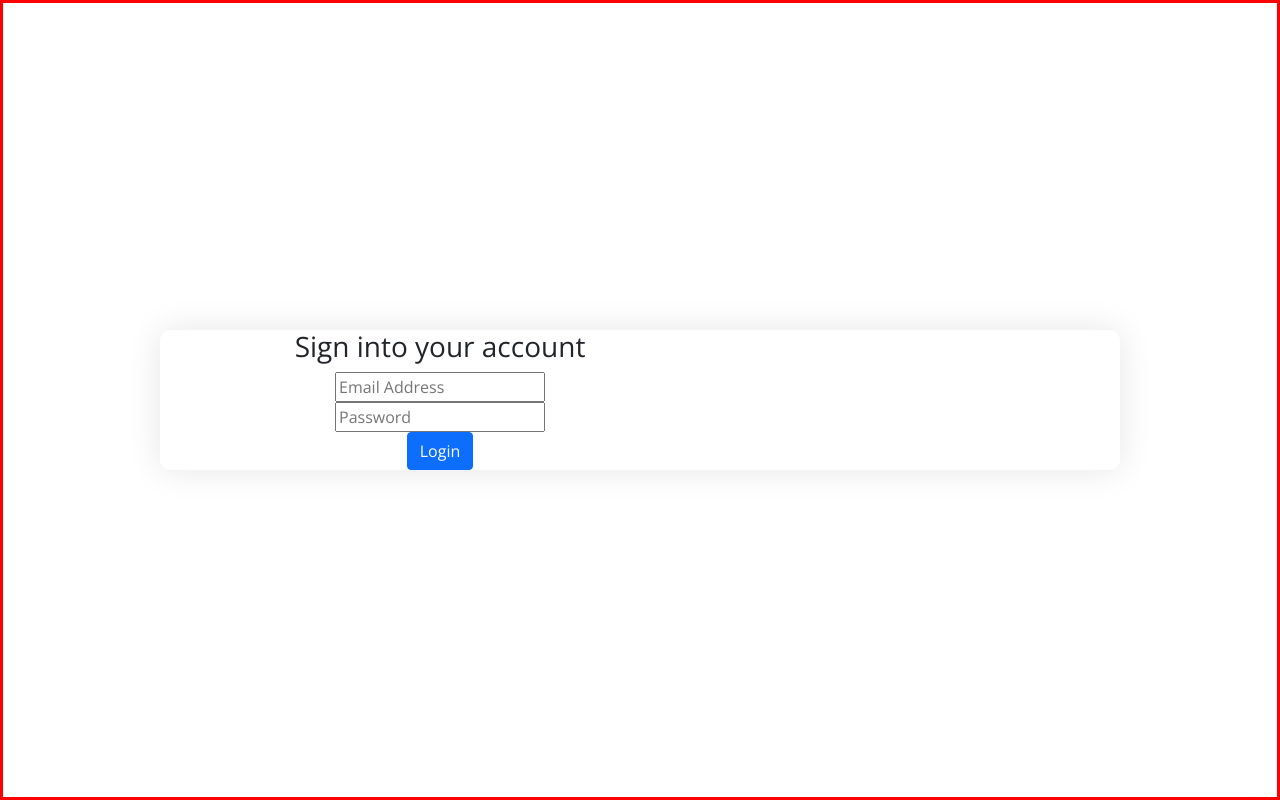
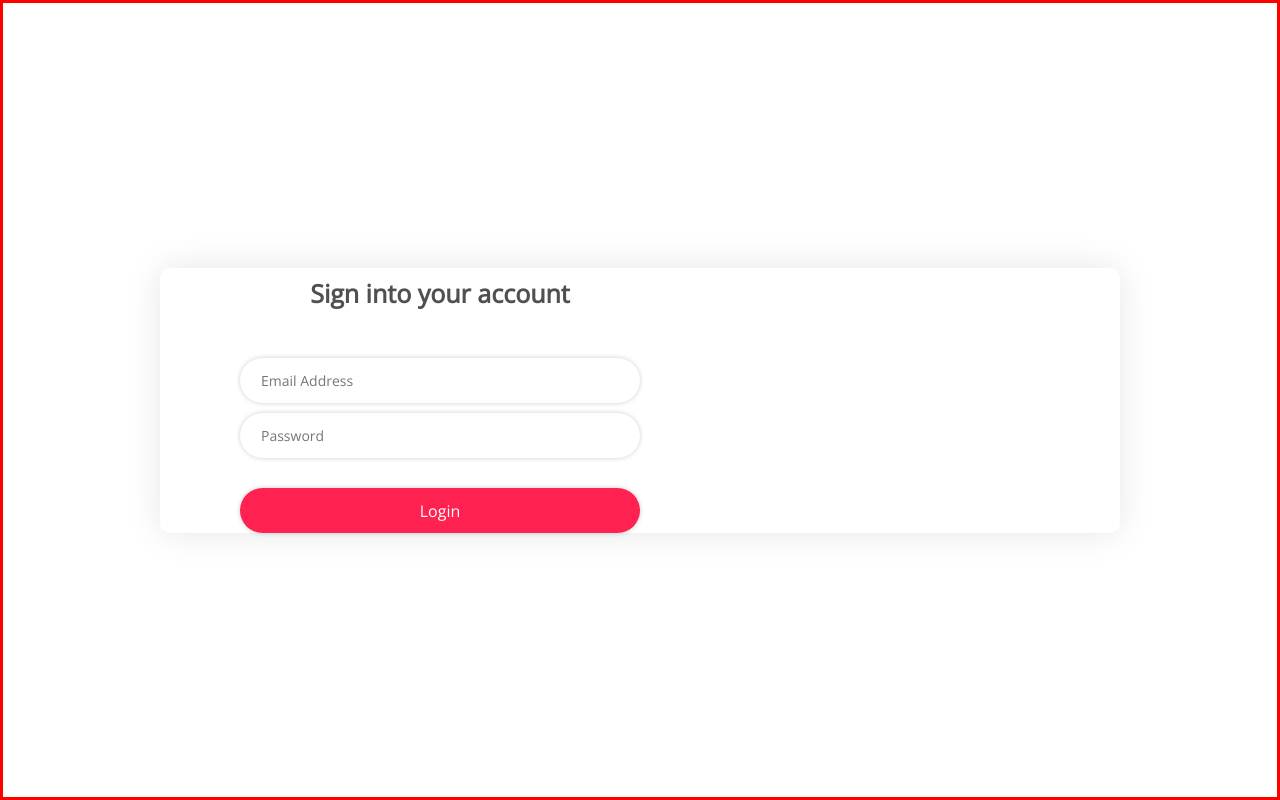
Before and after one commit to rohithkumar53/Mern-App, a React (Create React App) app: page / in a window 1280 px wide. Built offline with nearby package versions, Linux system fonts and the light colour scheme.

Commit message:
completed login styling

```diff
--- a/src/components/imports/LoginForm.jsx
+++ b/src/components/imports/LoginForm.jsx
@@ -16,7 +16,7 @@ export default function LoginForm(props) {
                       <input type="text" id='password' className="input-text" placeholder="Password" />
                     </div>
                     <div className="form-group">
-                      <button className='btn btn-primary'>Login</button>
+                      <button className='btn primary-btn'>Login</button>
                     </div>
                   </form>
                 </div>
--- a/src/sass/_extends.scss
+++ b/src/sass/_extends.scss
@@ -7,3 +7,12 @@
 .text-center{
     text-align: center;
 }
+.width-100{
+    width: 100%;
+}
+.font-bold{
+    font-weight: bold;
+}
+.background{
+    background: #fff;
+}
--- a/src/sass/_login.scss
+++ b/src/sass/_login.scss
@@ -15,5 +15,59 @@
         border-radius: 10px;
     }
     /*login form styling*/
-    @extend .text-center;
+    .form-section{
+        @extend .text-center;
+        max-width: 400px;
+        margin: 0 auto;
+        @extend .width-100;
+        > .title{
+            margin: 10px 0 50px 0;
+            > h3{
+                font-size: 25px;
+                @extend .font-bold;
+                color: #505050;
+            }
+        }
+        .login-inner-form{
+            @extend .position-relative;
+            color: #979797;
+            .form-box{
+                float:right;
+                @extend .width-100;
+                @extend .position-relative;
+
+                //style input text box
+                > .input-text{
+                    font-size: 14px;
+                    outline: none;
+                    color: #616161;
+                    border-radius: 50px;
+                    border: 1px solid transparent;
+                    @extend .background;
+                    box-shadow: 0 0 5px rgba(0, 0, 0, 0.2);
+                    padding: 11px 45px 11px 20px;
+                    @extend .width-100;
+                    margin-bottom: 10px;
+                }
+            }
+            .primary-btn{
+                background: #ff214f;
+                @extend .width-100;
+                border: none;
+                color: #fff;
+                box-shadow: 0 0 5px rgba(0, 0, 0, 0.2);
+                padding: 10px 30px 9px 30px;
+                cursor: pointer;
+                height: 45px;
+                border-radius: 50px;
+                margin-top: 20px;
+
+                &:hover{
+                    background: #d61d42;
+                }
+            }
+        }
+    }
+
+
 }
```
